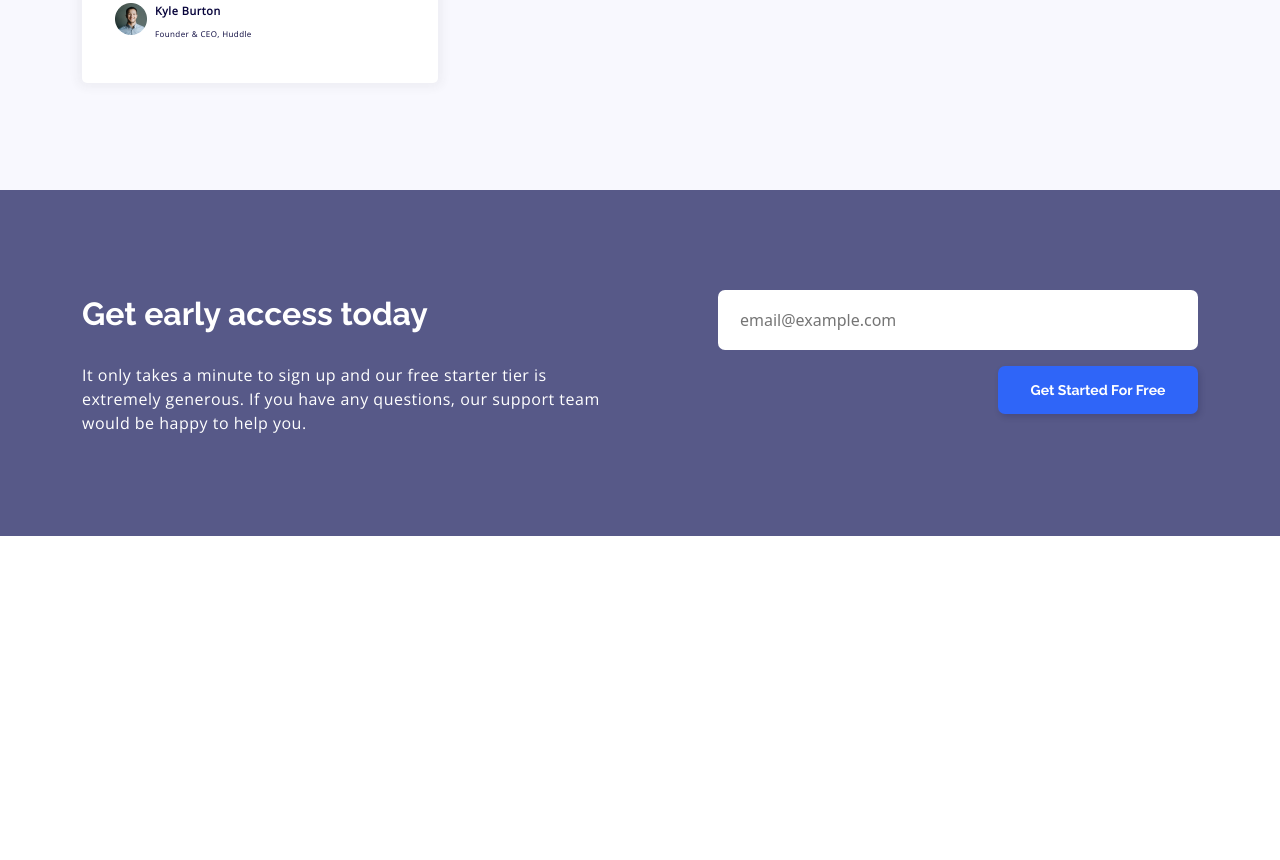
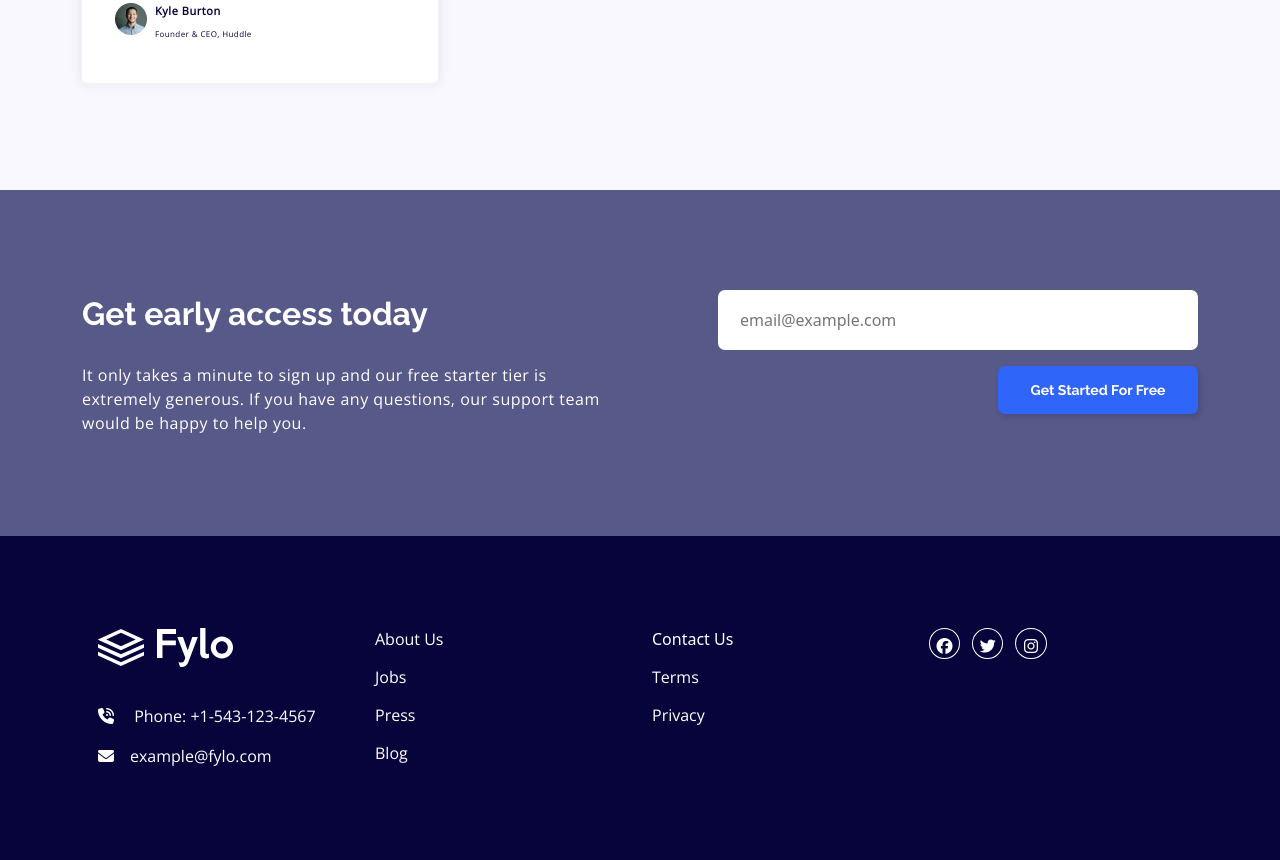
Before and after one commit to ShohruhErmanov/Fylo-Project, a plain HTML site: page index.html in a window 1280 px wide. Shown: the part 1716-2576 px from the top of the page. Before the commit the page ends 2252 px from the top, so only its background shows below. Drawn offline with nearby package versions, Linux system fonts and the light colour scheme.

Commit message:
footer section end

```diff
--- a/css/main.css
+++ b/css/main.css
@@ -242,3 +242,89 @@ a {
 }
 
 /* MAIN END */
+
+/* FOOTER START */
+
+.footer {
+    background: var(--mainColor);
+    padding: 92px 86px;
+}
+
+.footer__logo {
+    display: flex;
+    flex-direction: column;
+    row-gap: 16px;
+}
+
+.footer__logo img {
+    width: 135px;
+    padding-bottom: 21px;
+}
+
+.footer__logo a {
+    color: var(--white);
+    font-family: var(--opensans-regular);
+    font-size: 16px;
+    font-style: normal;
+    font-weight: 400;
+    line-height: 24px;
+}
+
+.footer__logo i {
+    padding-right: 16px;
+}
+
+.footer__links {
+    display: flex;
+    flex-direction: column;
+    row-gap: 16px;
+}
+
+.footer__links a {
+    color: var(--white);
+    font-family: var(--opensans-regular);
+    font-size: 16px;
+    font-style: normal;
+    font-weight: 400;
+    line-height: normal;
+}
+
+.footer__contact {
+    display: flex;
+    flex-direction: column;
+    row-gap: 16px;
+}
+
+.footer__contact span {
+    color: var(--white);
+    font-family: var(--opensans-regulark);
+    font-size: 16px;
+    font-style: normal;
+    font-weight: 400;
+    line-height: normal;
+}
+
+.footer__contact a {
+    color: var(--white);
+    font-family: var(--opensans-regular);
+    font-size: 16px;
+    font-style: normal;
+    font-weight: 400;
+    line-height: normal;
+}
+
+.footer__icon{
+    display: flex;
+    column-gap: 12px;
+}
+
+.footer__icon a{
+    text-align: center;
+    padding: 5px;
+    width: 31.224px;
+    height: 31px;
+    color: var(--white);
+    border: 1px solid var(--white);
+    border-radius: 50%;
+}
+/* FOOTER END */
--- a/index.html
+++ b/index.html
@@ -106,7 +106,8 @@
                 <div class="row">
                     <div class="col-12 col-lg-6 main__section__form__desc">
                         <h2>Get early access today</h2>
-                        <p>It only takes a minute to sign up and our free starter tier is extremely generous. If you have any questions, our support team would be happy to help you.</p>
+                        <p>It only takes a minute to sign up and our free starter tier is extremely generous. If you
+                            have any questions, our support team would be happy to help you.</p>
                     </div>
                     <div class="col-12 col-lg-6">
                         <form action="" class="main__section__form2">
@@ -123,6 +124,40 @@
 
     <!-- FOOTER START -->
 
+    <footer class="footer">
+        <div class="container">
+            <div class="row ">
+                <div class="col-12 col-lg-3 footer__logo">
+                    <img src="./img/darklogo.svg" alt="">
+                    <a href=""><i class="fa-solid fa-phone-volume"></i> Phone: +1-543-123-4567</a>
+                    <a href=""><i class="fa-solid fa-envelope"></i>example@fylo.com</a>
+                </div>
+                <div class="col-12 col-lg-3 footer__links">
+                    <a href="">About Us</a>
+                    <a href="">Jobs</a>
+                    <a href="">Press</a>
+                    <a href="">Blog</a>
+                </div>
+                <div class="col-12 col-lg-3 footer__contact">
+                    <span>Contact Us</span>
+                    <a href="">Terms</a>
+                    <a href="">Privacy</a>
+                </div>
+                <div class="col-12 col-lg-3 footer__icon">
+                    <a href="">
+                        <i class="fa-brands fa-facebook"></i>
+                    </a>
+                    <a href="">
+                        <i class="fa-brands fa-twitter"></i>
+                    </a>
+                    <a href="">
+                        <i class="fa-brands fa-instagram"></i>
+                    </a>
+                </div>
+            </div>
+        </div>
+    </footer>
+
     <!-- FOOTER END -->
 
 
```
Also changed, not shown: img/darklogo.svg (added).
